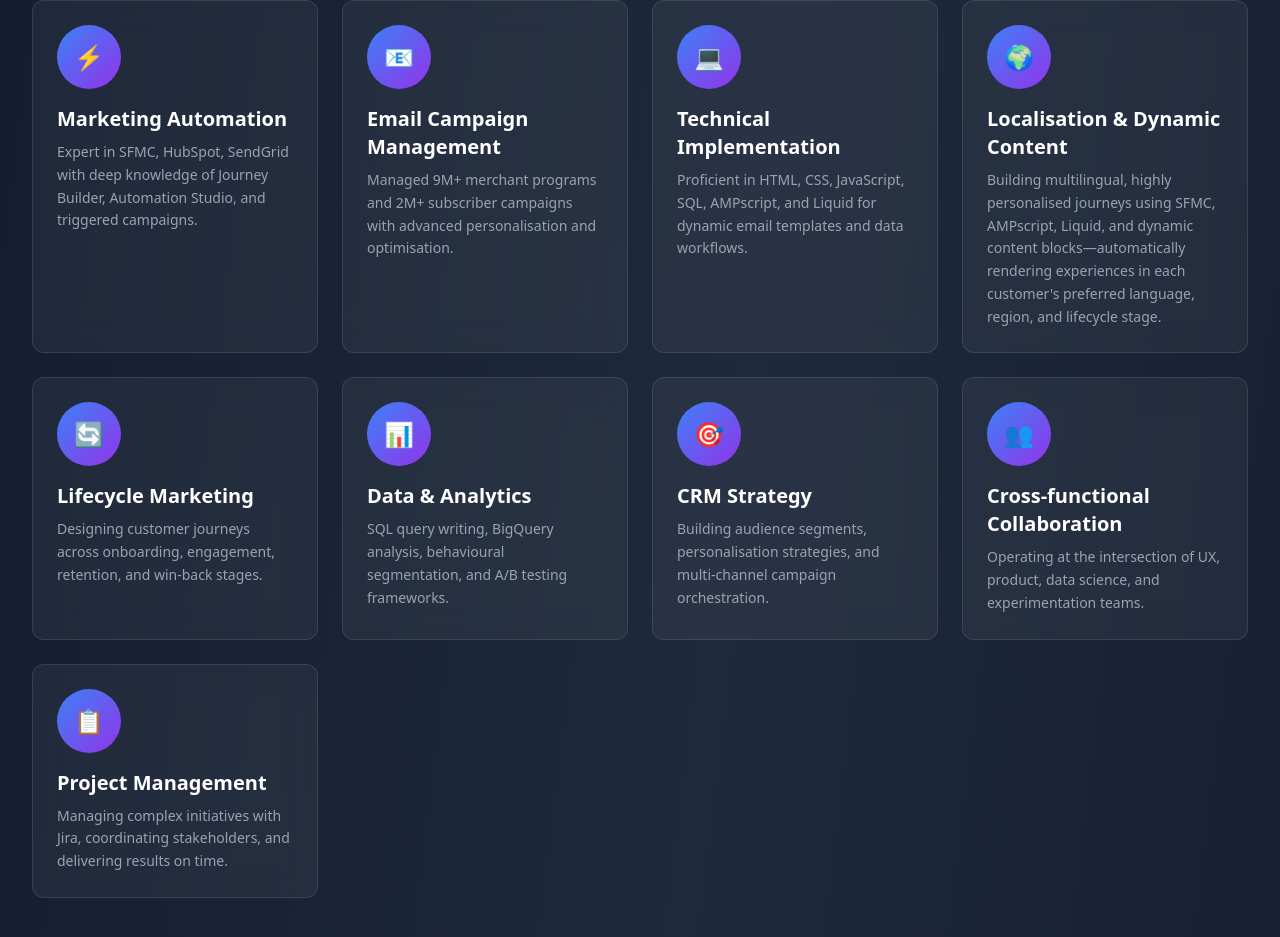
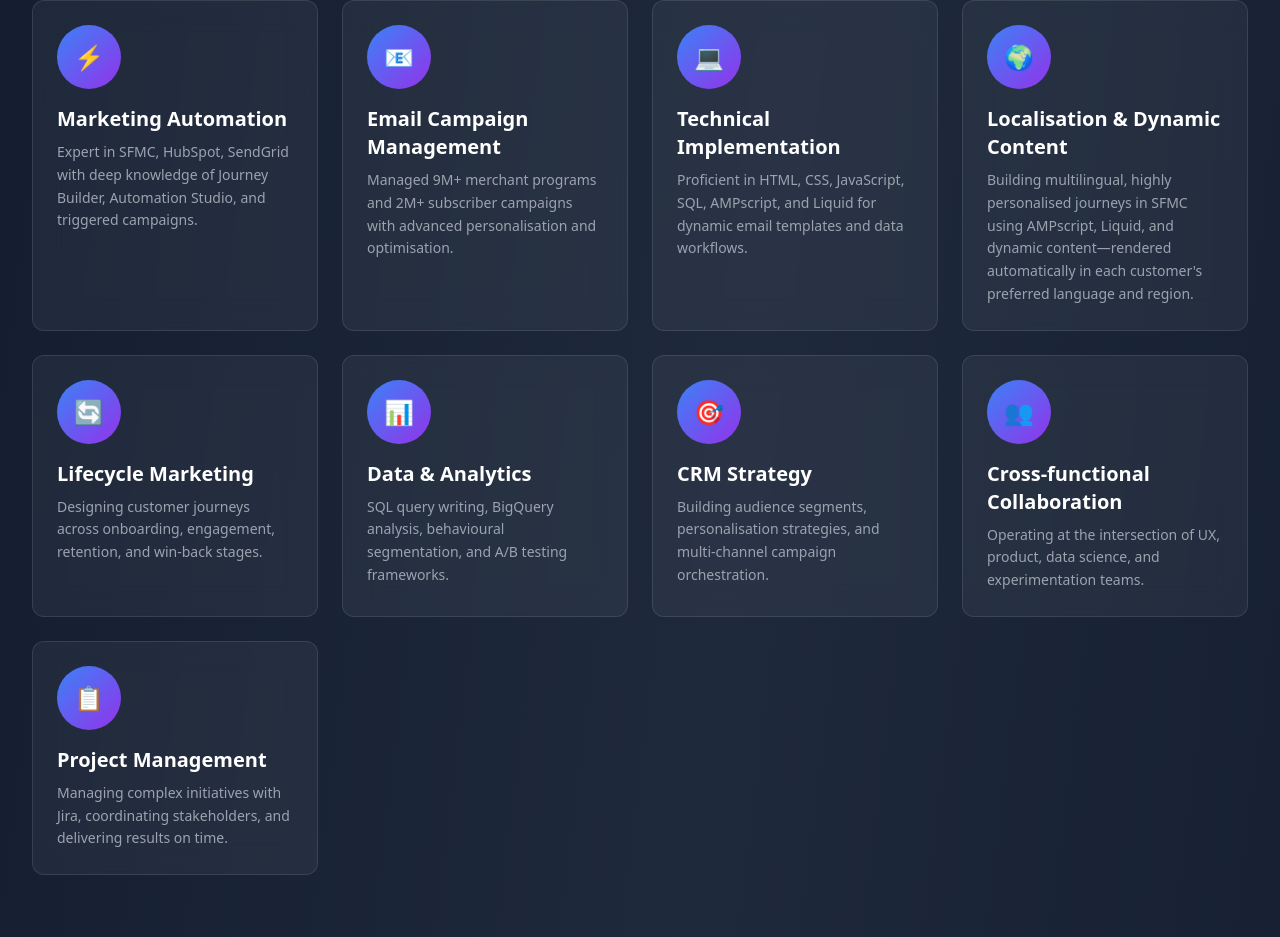
Before and after one commit to TheDuGuy/interactive-cv, a React (Vite) app: page / in a window 1280 px wide. Shown: the part 3864-4801 px from the top of the page. Built offline with nearby package versions, Linux system fonts and the light colour scheme.

Commit message:
fix: Shorten Localisation & Dynamic Content skill card copy

```diff
--- a/src/components/Skills.jsx
+++ b/src/components/Skills.jsx
@@ -43,7 +43,7 @@ const Skills = () => {
     {
       name: 'Localisation & Dynamic Content',
       emoji: '🌍',
-      description: 'Building multilingual, highly personalised journeys using SFMC, AMPscript, Liquid, and dynamic content blocks—automatically rendering experiences in each customer\'s preferred language, region, and lifecycle stage.'
+      description: 'Building multilingual, highly personalised journeys in SFMC using AMPscript, Liquid, and dynamic content—rendered automatically in each customer\'s preferred language and region.'
     },
     {
       name: 'Lifecycle Marketing',
```
